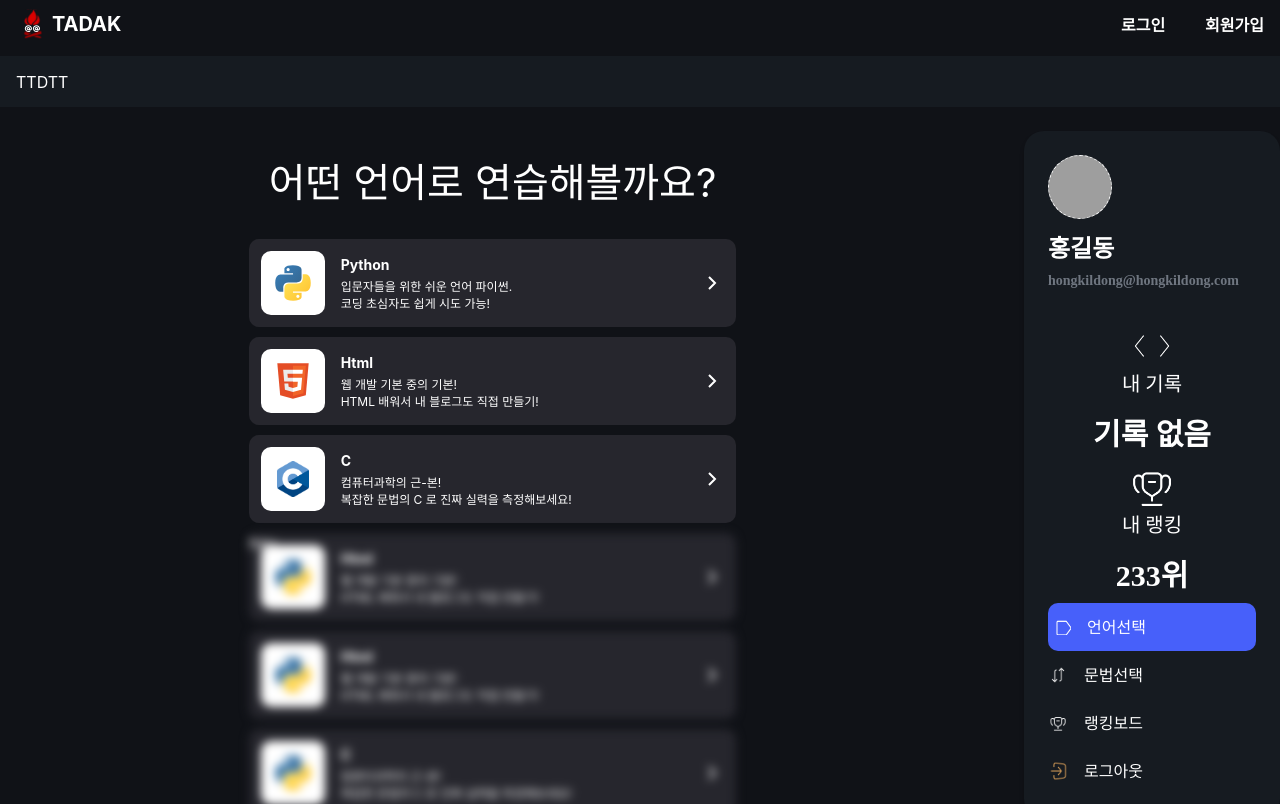
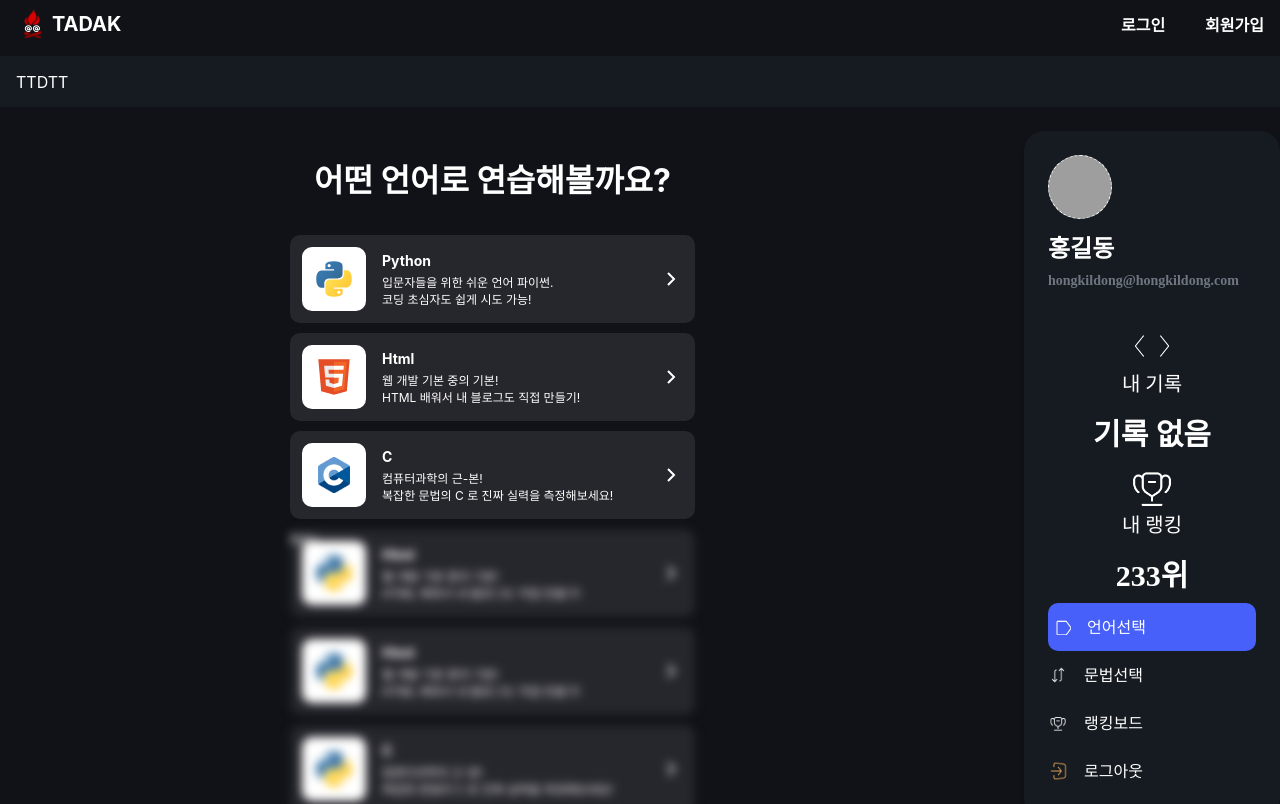
Before and after one commit to team-tadak/tadak-frontend, a React (Create React App) app: page /languageselect in a window 1280 px wide. Shown: the top 804 px of the page. Built offline with nearby package versions, Linux system fonts and the light colour scheme; grey boxes are pictures that could not be loaded; a web font is replaced by a local one.

Commit message:
languageselect 타이틀 글꼴 처리

```diff
--- a/src/pages/LanguageSelect/style.js
+++ b/src/pages/LanguageSelect/style.js
@@ -19,9 +19,20 @@ export const LanguageSelectContainer = styled.div`
 
 export const LanguageSelectTitle = styled.div`
     flex: 1 1 0;
-    font-style: bold;
-    font-size:40px;
-    margin: 20px;
+    // font-style: bold;
+    // font-size:40px;
+    // margin: 20px;
+    // font-weight: 700;
+    // font-size: 32px;
+    // line-height: 38px;
+    // margin-top: 24px;
+    // margin-bottom: 40px;
+    // text-align: center;
+    width: 100%;
+    font-size: 32px;
+    font-weight: bold;
+    padding: 24px;
+    text-align: center;
 `
 
 export const LanguageCardList = styled.div`
```
